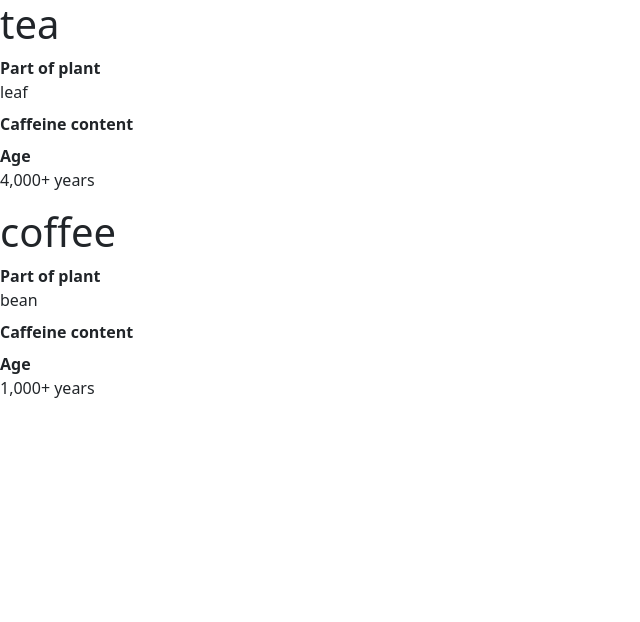
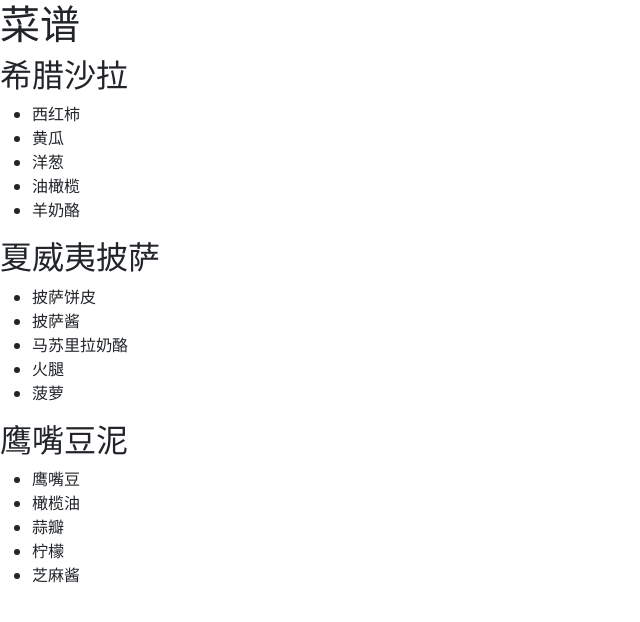
Before and after one commit to shinemost/react-app, a React (Vite) app: page / in a window 1280 px wide. Shown: the top 622 px of the page, without its empty margins (0-640 px from the left). Built offline with nearby package versions, Linux system fonts and the light colour scheme.

Commit message:
map嵌套重构前

```diff
--- a/package.json
+++ b/package.json
@@ -10,6 +10,7 @@
   },
   "dependencies": {
     "bootstrap": "^5.2.3",
+    "eslint": "^8.39.0",
     "react": "^18.2.0",
     "react-dom": "^18.2.0"
   },
--- a/src/App.tsx
+++ b/src/App.tsx
@@ -1,16 +1,15 @@
 /*
  * @LastEditors: shinemost supertain147@163.com
  * @Date: 2023-04-26 20:47:45
- * @LastEditTime: 2023-05-02 12:06:28
+ * @LastEditTime: 2023-05-02 14:24:37
  * @FilePath: \react-app\src\App.tsx
  */
-import Drink from './components/Drink'
+import RecipeList from './components/RecipeList'
 
 function App() {
   return (
     <div>
-      <Drink name="tea" />
-      <Drink name="coffee" />
+      <RecipeList />
     </div>
   )
 }
--- /dev/null
+++ b/src/components/RecipeList.tsx
@@ -0,0 +1,25 @@
+/*
+ * @LastEditors: shinemost supertain147@163.com
+ * @Date: 2023-05-02 14:22:02
+ * @LastEditTime: 2023-05-02 14:22:38
+ * @FilePath: \react-app\src\components\RecipeList.tsx
+ */
+import { recipes } from '../data/data.js'
+
+export default function RecipeList() {
+  return (
+    <div>
+      <h1>菜谱</h1>
+      {recipes.map((recipe) => (
+        <div key={recipe.id}>
+          <h2>{recipe.name}</h2>
+          <ul>
+            {recipe.ingredients.map((ingredient) => (
+              <li key={ingredient}>{ingredient}</li>
+            ))}
+          </ul>
+        </div>
+      ))}
+    </div>
+  )
+}
--- /dev/null
+++ b/src/data/data.js
@@ -0,0 +1,17 @@
+export const recipes = [
+  {
+    id: 'greek-salad',
+    name: '希腊沙拉',
+    ingredients: ['西红柿', '黄瓜', '洋葱', '油橄榄', '羊奶酪'],
+  },
+  {
+    id: 'hawaiian-pizza',
+    name: '夏威夷披萨',
+    ingredients: ['披萨饼皮', '披萨酱', '马苏里拉奶酪', '火腿', '菠萝'],
+  },
+  {
+    id: 'hummus',
+    name: '鹰嘴豆泥',
+    ingredients: ['鹰嘴豆', '橄榄油', '蒜瓣', '柠檬', '芝麻酱'],
+  },
+];
```
Also changed, not shown: 1 other file (tests, documents, lock files or other folders).
